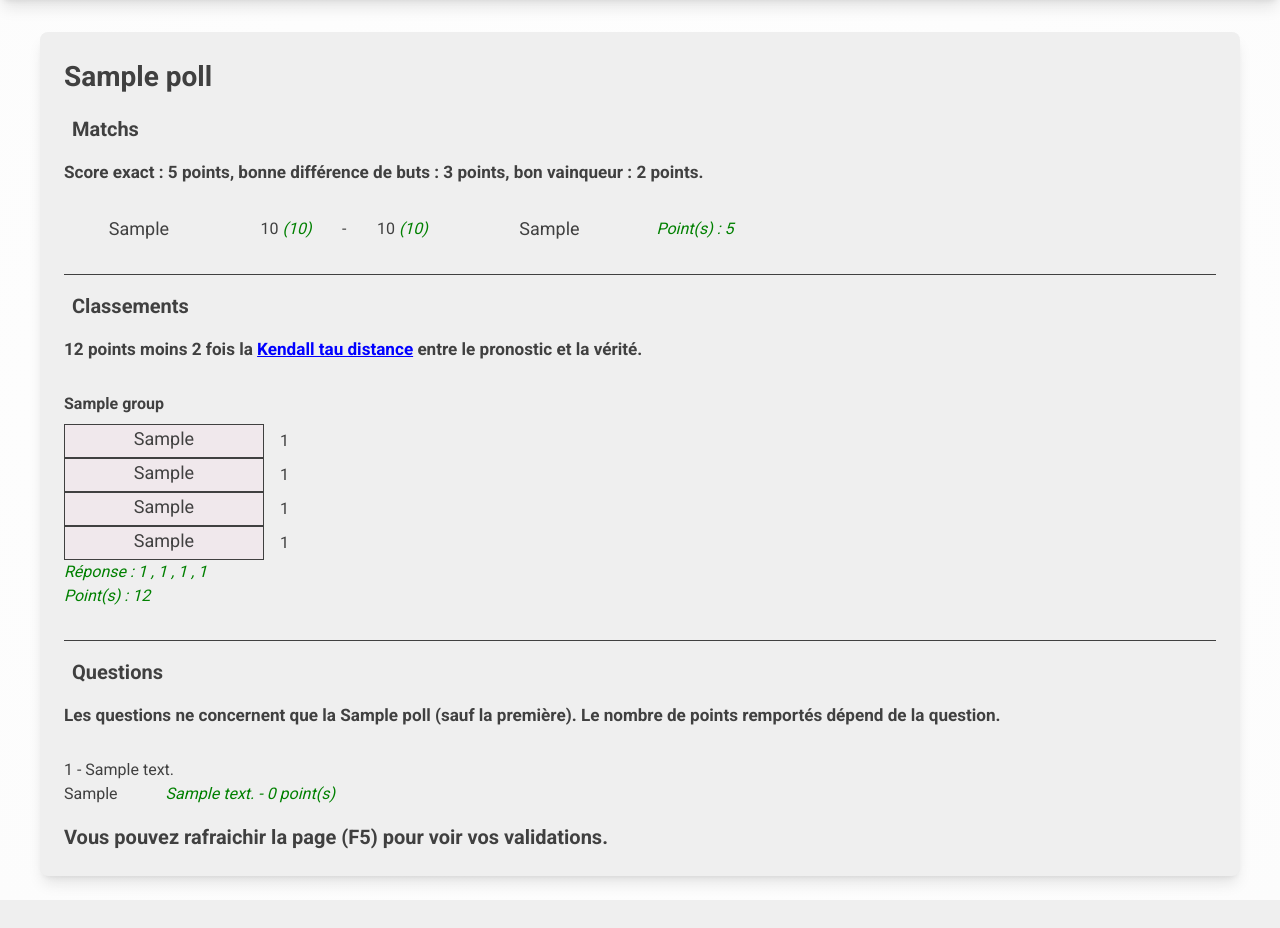
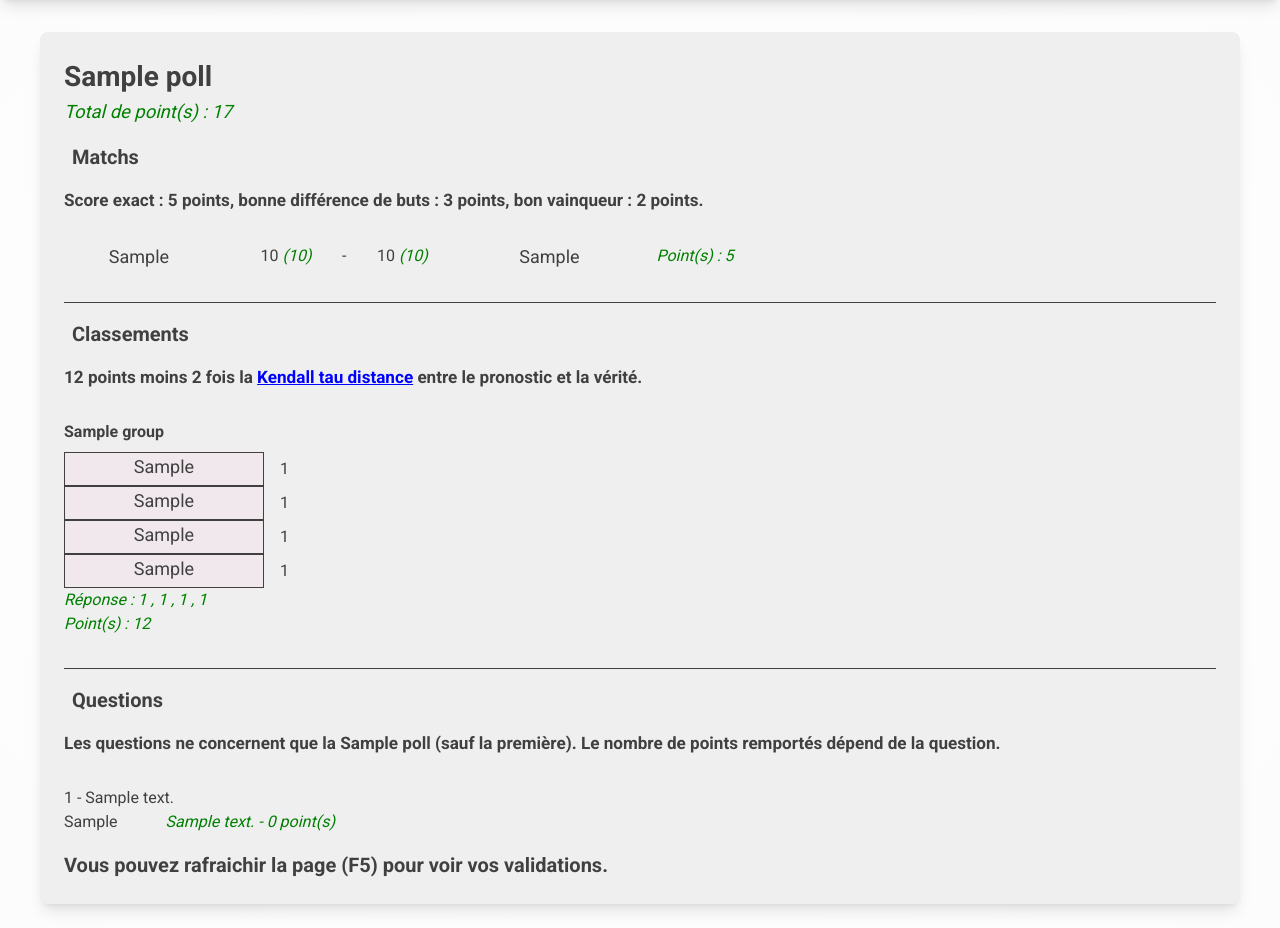
Before and after one commit to GodartVincent/CDM2022Prono, a Django app: page /poll/1/ in a window 1280 px wide. Shown: the part 80-1008 px from the top of the page. Before the commit the page ends 980 px from the top, so only its background shows below. Run offline with Django 4.2, Linux system fonts and the light colour scheme; a user stored in the database is signed in; tables that the repository leaves empty hold one stand-in row (values such as "Sample post"); parts of the project's set-up code (start-up, migrations or seed data) failed here and were passed over.

Commit message:
add poll total points

```diff
--- a/prono/polls/static/polls/style.css
+++ b/prono/polls/static/polls/style.css
@@ -185,6 +185,14 @@ a {
   font-weight: 700;
   font-size: 1.75rem;
 }
+
+.poll__points {
+  font-style: italic;
+  color: green;
+  font-weight: normal;
+  font-size: 1.15rem;
+}
+
 .poll__link {
   color: blue;
 }
--- a/prono/polls/templates/polls/detailPoll.html
+++ b/prono/polls/templates/polls/detailPoll.html
@@ -2,7 +2,7 @@
 {% block content %}
   <div class="poll">
     <h1 class="poll__name">{{poll.name}}</h1>
-
+    <div class="poll__points">Total de point(s) : {{ totalScore }}</div>
     <div class="poll__section poll__section--not-last">
       <div class="poll__title">
         <i class="fa-solid fa-futbol poll__icon"></i>
--- a/prono/polls/views.py
+++ b/prono/polls/views.py
@@ -94,12 +94,14 @@ def detailPoll(request, poll_id):
         prono_1=subquery.values("score_1"),
         prono_2=subquery.values("score_2"),
     )
+    matchScores = computeMatchScores(matchs)
 
     subquery = QuestionChoice.objects.filter(question=OuterRef("pk"), user=request.user)
     questions = poll.question_set.all().annotate(
         isfilled=Exists(subquery),
         prono=subquery.values("choice"),
     )
+    questionScores = computeQuestionScores(questions)
 
     subquery = GroupChoice.objects.filter(group=OuterRef("pk"), user=request.user)
     groups = poll.group_set.all().annotate(
@@ -109,14 +111,17 @@ def detailPoll(request, poll_id):
         prono_3=subquery.values("rank_3"),
         prono_4=subquery.values("rank_4"),
     )
+    groupScores = computeGroupScores(groups)
+
     return render(
         request,
         "polls/detailPoll.html",
         {
             "poll": poll,
-            "matchs"    : zip(matchs   , computeMatchScores   (matchs   )),
-            "questions" : zip(questions, computeQuestionScores(questions)),
-            "groups"    : zip(groups   , computeGroupScores   (groups   ))
+            "matchs"    : zip(matchs   , matchScores),
+            "questions" : zip(questions, questionScores),
+            "groups"    : zip(groups   , groupScores),
+            "totalScore": sum(matchScores)+sum(questionScores)+sum(groupScores)
         },
     )
 
```
